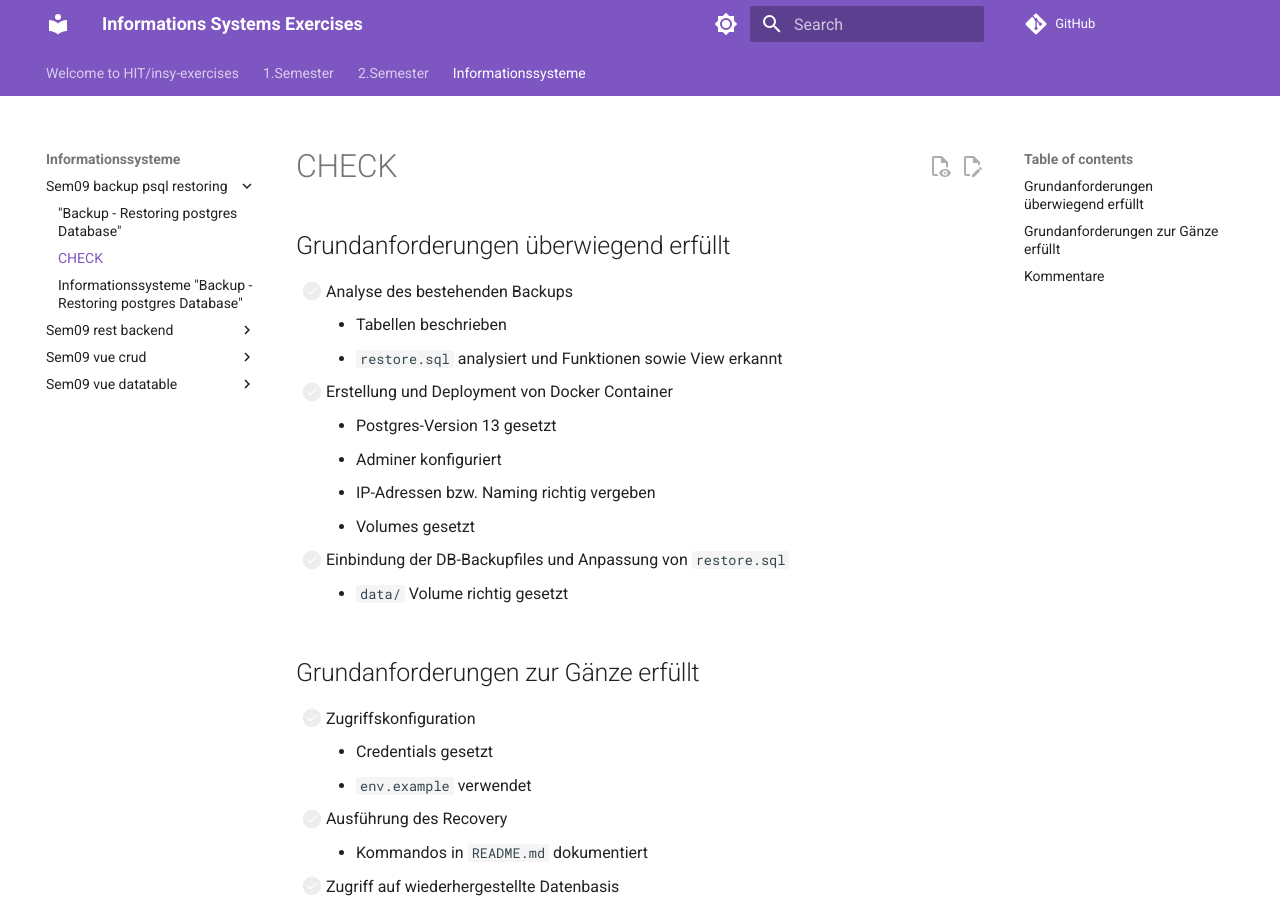
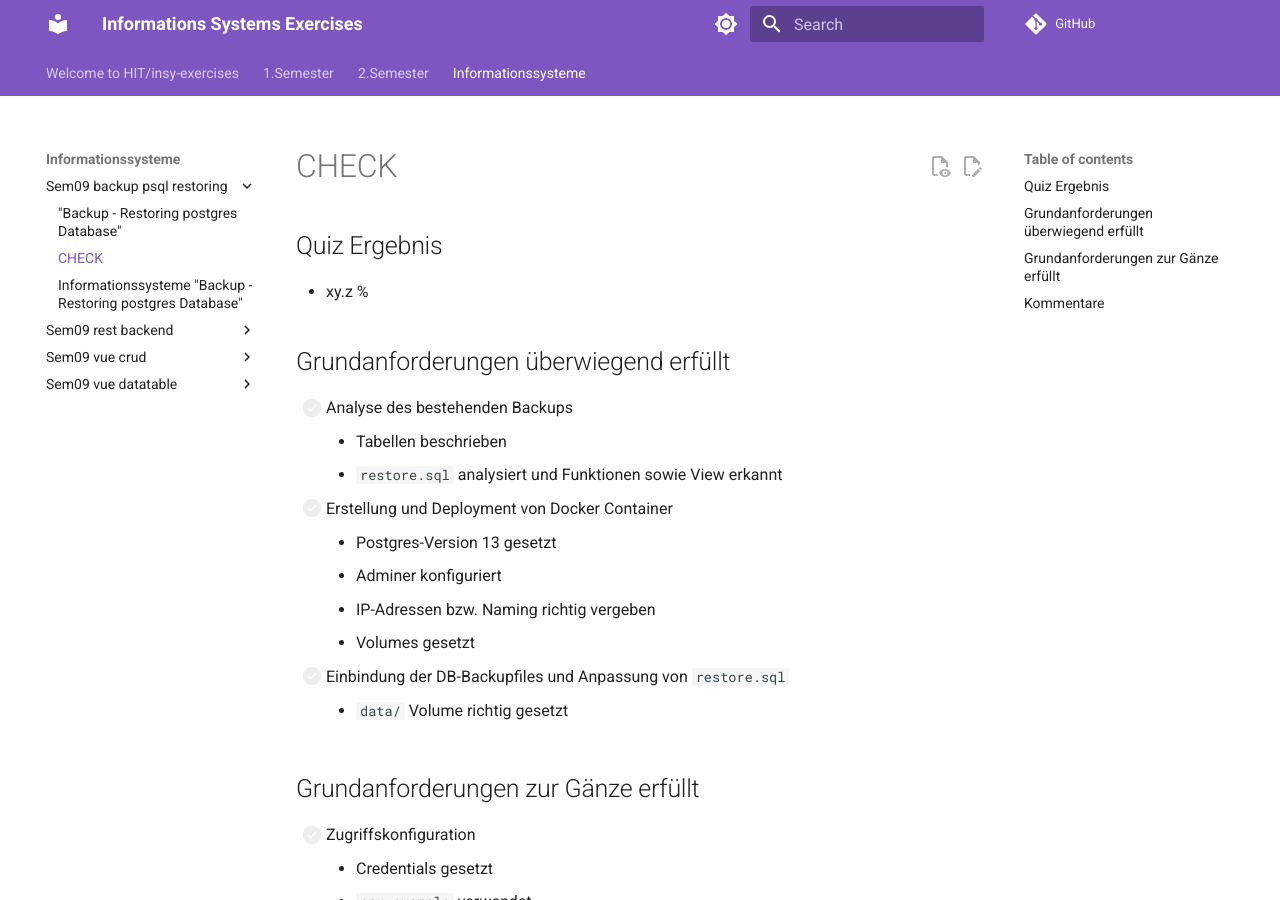
Before and after one commit to TGM-HIT/insy-exercises, an MkDocs documentation site: the page built from docs/informationssysteme_/sem09_backup_psql_restoring/CHECK.md, in a window 1280 px wide and 900 px high. Built offline with MkDocs 1.6.1 and Material for MkDocs 9.7.7, drawn with Linux system fonts in a browser that asks for light colours; comment, search, counter and statistics services are not loaded.

Commit message:
quiz percentage added

```diff
--- a/docs/informationssysteme_/sem09_backup_psql_restoring/CHECK.md
+++ b/docs/informationssysteme_/sem09_backup_psql_restoring/CHECK.md
@@ -1,3 +1,6 @@
+## Quiz Ergebnis
+- xy.z %
+
 ## Grundanforderungen überwiegend erfüllt
 - [ ] Analyse des bestehenden Backups
     + Tabellen beschrieben
```
